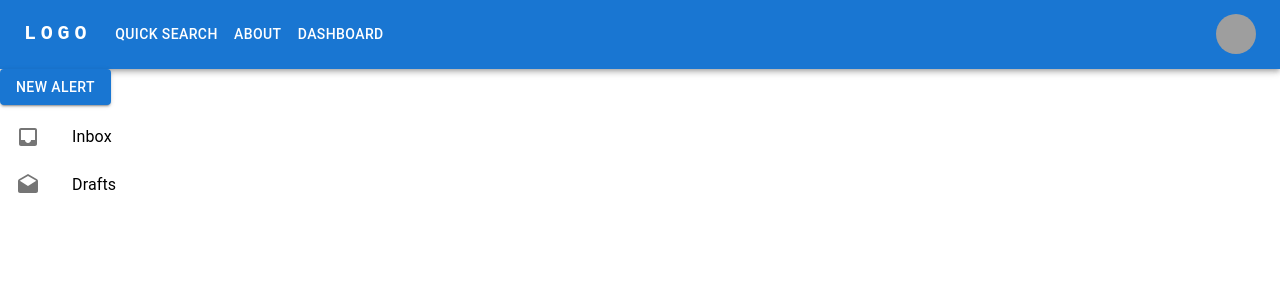
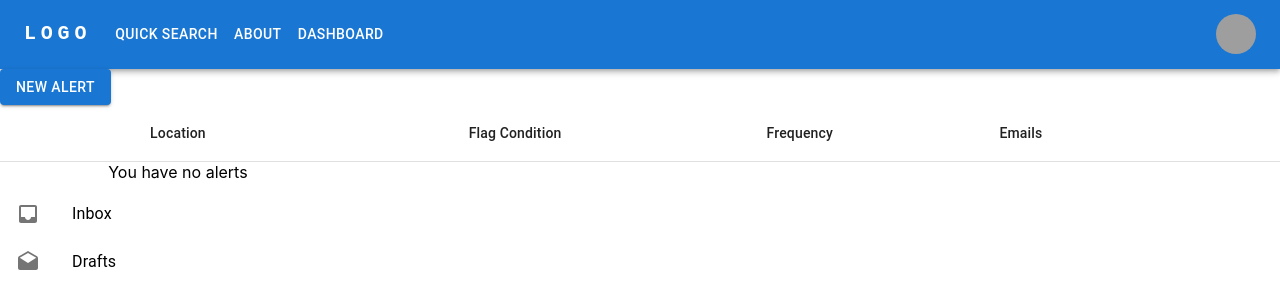
Before and after one commit to anthonylouismorton/wetbulbfrontend, a React (Create React App) app: page /Dashboard in a window 1280 px wide. Shown: the top 308 px of the page. Built offline with nearby package versions, Linux system fonts and the light colour scheme; grey boxes are pictures that could not be loaded.

Commit message:
created alert table to show all alerts.

```diff
--- /dev/null
+++ b/src/components/AlertList.jsx
@@ -0,0 +1,82 @@
+import React, { useState, useEffect, useContext } from 'react';
+import {
+  TableContainer,
+  Box,
+  Table,
+  TableHead,
+  TableRow,
+  TableCell,
+  TableBody,
+  Tooltip,
+  IconButton
+} from '@mui/material';
+
+import axios from 'axios'
+import { ProgramContext } from '../context/program';
+import DeleteIcon from '@mui/icons-material/Delete';
+import EditIcon from '@mui/icons-material/Edit';
+
+export default function AlertList() {
+  const [alerts, setAlerts] = useState('')
+  const user = useContext(ProgramContext);
+  const getAlerts = async () => {
+    if(user.userProfile.userId){
+      const userAlerts = await axios.get(`${process.env.REACT_APP_DATABASE}/alerts/${parseInt(user.userProfile.userId)}`);
+      setAlerts(userAlerts.data)
+    }
+  }
+  useEffect(() => {
+    getAlerts();
+  },[])
+  console.log(alerts)
+  return (
+      <TableContainer>
+        <Table sx={{ minWidth: 650 }} aria-label="simple table">
+          <TableHead>
+            <TableRow>
+              <TableCell align="center">Location</TableCell>
+              <TableCell align="center">Flag Condition</TableCell>
+              <TableCell align="center">Frequency</TableCell>
+              <TableCell align="center">Emails</TableCell>
+              <TableCell align="center"></TableCell>
+              <TableCell align="center"></TableCell>
+            </TableRow>
+          </TableHead>
+          <TableBody>
+            {alerts !=='' ? alerts.map((row) => (
+              <TableRow
+                key={row.alert.alertId}
+                // sx={{ '&:last-child td, &:last-child th': { border: 0 } }}
+              >
+                <TableCell align="center">{row.alert.lat} {row.alert.lon}</TableCell>
+                <TableCell align="center">{row.alert.flagCondition}</TableCell>
+                <TableCell align="center">{row.alert.frequency}</TableCell>
+                <TableCell align="center">{row.emails.map(email => email.alertEmail).join(', ')}</TableCell>
+                <TableCell align="center">
+                  <Tooltip title="Remove Alert">
+                    <IconButton>
+                      <DeleteIcon/>
+                    </IconButton>
+                  </Tooltip>
+                </TableCell>
+                <TableCell align="center">
+                  <Tooltip>
+                    <IconButton>
+                      <EditIcon/>
+                    </IconButton>
+                  </Tooltip>
+                </TableCell>
+              </TableRow>
+            )):
+            <TableRow
+            // sx={{ '&:last-child td, &:last-child th': { border: 0 } }}
+            align="center"
+            >
+              You have no alerts
+            </TableRow>
+            }
+          </TableBody>
+        </Table>
+      </TableContainer>
+  );
+}
--- a/src/components/Dashboard.jsx
+++ b/src/components/Dashboard.jsx
@@ -1,19 +1,20 @@
 import React, { useState } from 'react';
-import Alerts from "./NewAlertForm";
+import NewAlertForm from "./NewAlertForm";
 import AlertHistory from "./AlertHistory";
 import { Button } from '@mui/material/';
+import AlertList from './AlertList';
 
 export default function Dashboard() {
   const [newalert, setnewalert] = useState(false)
-  console.log(newalert)
   return (
     <>
     {newalert === false &&
     <Button variant="contained" onClick={()=> setnewalert(!newalert)}>New Alert</Button>
     }
     {newalert &&
-    <Alerts/>
+    <NewAlertForm setnewalert={setnewalert}/>
     }
+    <AlertList/>
     <AlertHistory/>
     </>
   )
--- a/src/components/NavBar.jsx
+++ b/src/components/NavBar.jsx
@@ -13,15 +13,15 @@ import Tooltip from '@mui/material/Tooltip';
 import MenuItem from '@mui/material/MenuItem';
 import { useAuth0 } from '@auth0/auth0-react';
 import { Link } from 'react-router-dom';
-// import { ProgramContext } from '../context/program';
+import { ProgramContext } from '../context/program';
 const settings = ['Login','Logout'];
 
 export default function NavBar(props){
   const [anchorElNav, setAnchorElNav] = useState(null);
   const [anchorElUser, setAnchorElUser] = useState(null);
   const { logout, isAuthenticated, loginWithRedirect } = useAuth0();
-  console.log(isAuthenticated)
-  // const user = useContext(ProgramContext);
+  const user = useContext(ProgramContext);
+  console.log(user)
 	const handleLogin = () => {
 		loginWithRedirect();
 	};
@@ -41,9 +41,9 @@ export default function NavBar(props){
 
   };
   const handleProfileClick = (setting) => {
-    // if(setting === 'Logout'){
-    //   logout({ returnTo: window.location.origin })
-    // }
+    if(setting === 'Logout'){
+      logout({ returnTo: window.location.origin })
+    }
   }
 
   return (
@@ -188,7 +188,7 @@ export default function NavBar(props){
             >
             {isAuthenticated ?
             <MenuItem key='Logout'>
-              <Typography onClick={() => handleProfileClick()} textAlign="center">Logout</Typography>
+              <Typography onClick={() => handleProfileClick('Logout')} textAlign="center">Logout</Typography>
             </MenuItem>
             :
             <MenuItem key='Login'>
--- a/src/components/NewAlertForm.jsx
+++ b/src/components/NewAlertForm.jsx
@@ -1,4 +1,4 @@
-import React, { useState, useEffect } from 'react';
+import React, { useState, useEffect, useContext } from 'react';
 import {
   TextField,
   Grid,
@@ -17,27 +17,44 @@ import {
 } from '@mui/material';
 import AddIcon from '@mui/icons-material/Add';
 import RemoveCircleOutlineIcon from '@mui/icons-material/RemoveCircleOutline';
-
+import { ProgramContext } from '../context/program';
 import axios from 'axios'
 // import { Autocomplete } from '@react-google-maps/api';
 
-export default function Alerts() {
+export default function NewAlertForm(props) {
+  const user = useContext(ProgramContext);
+  const [radio, setRadio] = useState('all');
+  const [frequency, setfrequency] = useState('hourly');
   const defaultAlert = {
     address: '',
     emails: [''],
-    flag: 'all'
-
+    flag: radio,
+    frequency: frequency
   }
-  const [alert, setalert] = useState(defaultAlert)
-  const [radio, setRadio] = useState('all')
+  const [alert, setalert] = useState(defaultAlert);
 
   const handleChange = (e) => {
     const {name, value} = e.target
-    setRadio(e.target.value)
-    setalert({
-      ...alert,
-      [name]: value
-    })
+    if(name === 'flag'){
+      setRadio(e.target.value)
+      setalert({
+        ...alert,
+        [name]: value
+      })
+    }
+    else if(name === 'frequency'){
+      setfrequency(e.target.value)
+      setalert({
+        ...alert,
+        [name]: value
+      })
+    }
+    else{
+      setalert({
+        ...alert,
+        [name]: value
+      })
+    }
   };
 
   const handleRemoveEmail = (index, flow) => {
@@ -70,9 +87,26 @@ export default function Alerts() {
 
   const handleSubmit = async (e) => {
     e.preventDefault()
+    console.log()
+    let refinedAddress = alert.address.replace(' ', '+')
+    let latLonSearch = await axios.get(`https://geocode.maps.co/search?q=${refinedAddress}`)
+    let trimmedLat = parseFloat(latLonSearch.data[0].lat).toFixed(2)
+    let trimmedLon = parseFloat(latLonSearch.data[0].lon).toFixed(2)
+    let newAlert = {
+      lat: trimmedLat,
+      lon: trimmedLon,
+      flagCondition: alert.flag,
+      frequency: alert.frequency,
+      userId: parseInt(user.userProfile.userId)
+    }
+    let createdAlert = await axios.post(`${process.env.REACT_APP_DATABASE}/alert/${parseInt(user.userId)}`, newAlert);
+    let alertId = parseInt(createdAlert.data.alertId)
+    let alertEmails = await Promise.all(alert.emails.map(email => axios.post(`${process.env.REACT_APP_DATABASE}/alertEmail/${alertId}`, {alertId: alertId, alertEmail: email})));
+    console.log(createdAlert)
+    console.log(alertEmails)
+    props.setnewalert(false);
   };
-
-  console.log(alert.emails)
+  console.log(alert)
   return (
     <Box>
       <Typography>Setup Alerts</Typography>
@@ -94,6 +128,12 @@ export default function Alerts() {
                   <FormControlLabel value="red" control={<Radio />} label="Red Flag and higher (<88 degrees F)" />
                   <FormControlLabel value="black" control={<Radio />} label="Black Flag and higher (<90 degrees F)" />
                 </RadioGroup>
+              <FormLabel component="legend">Choose Alert Frequency</FormLabel>
+              <RadioGroup aria-label="Flag" name="frequency" value={frequency} onChange={handleChange}>
+                <FormControlLabel value="hourly" control={<Radio />} label="Hourly" />
+                <FormControlLabel value="2hours" control={<Radio />} label="Every 2 hours" />
+                <FormControlLabel value="4hours" control={<Radio />} label="Every 4 hours" />
+              </RadioGroup>
               <FormLabel component="legend">Email Distribution List</FormLabel>
               {alert.emails.map((flow,index) =>
               <Grid key = {index}>
--- a/src/context/program.jsx
+++ b/src/context/program.jsx
@@ -4,22 +4,24 @@ import axios from 'axios';
 export const ProgramContext = React.createContext();
 
 function UserProvider({children}){
-  const [userProfile, setUserProfile] = useState({user: {nickName: ''}});
-  const { user, isAuthenticated} = useAuth0();
-  console.log(user)
+  const [userProfile, setUserProfile] = useState({});
+  const { user, isAuthenticated } = useAuth0();
 
-  const getTechs = async () => {
-    // if(userProfile.user.nickName === ''){
-    //   let techList= await axios.get(`${process.env.REACT_APP_DATABASE}/technician`);
-    //   if(isAuthenticated){
-    //     let currentUser = techList.data.filter(tech => tech.technicianEmail === user.email)
-    //     setUserProfile({...currentUser[0], user})
-    //   }
-    // }
+  const getUserProfile = async () => {
+    if(isAuthenticated){
+      let email = user.email
+      console.log(email)
+      const userinfo = await axios.get(`${process.env.REACT_APP_DATABASE}/user/${email}`);
+      console.log(email)
+      setUserProfile(userinfo.data)
+    }
+    else{
+      setUserProfile({})
+    }
   }
-  useEffect(()=> {
-    getTechs();
-  }, [isAuthenticated, user, userProfile]);
+  useEffect(() => {
+    getUserProfile();
+  }, [isAuthenticated]);
 
   let values = {
     userProfile
```
